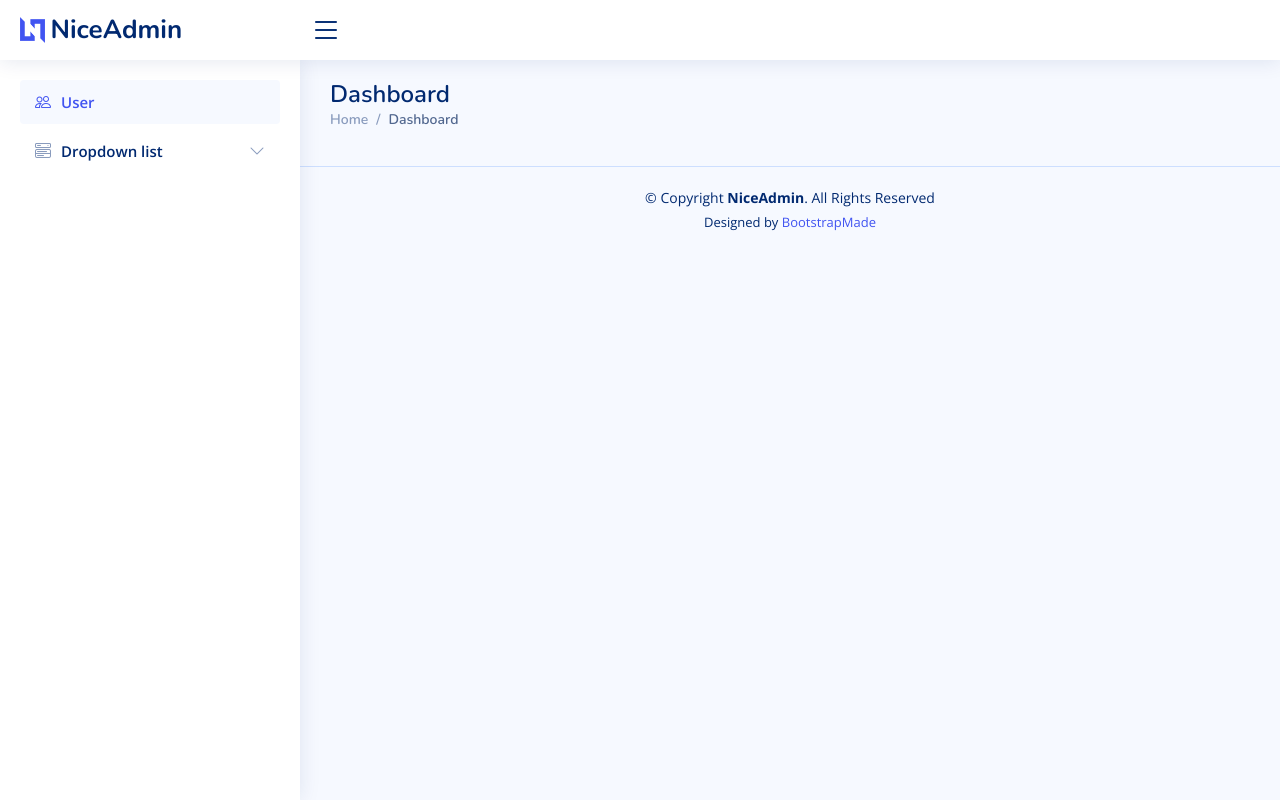
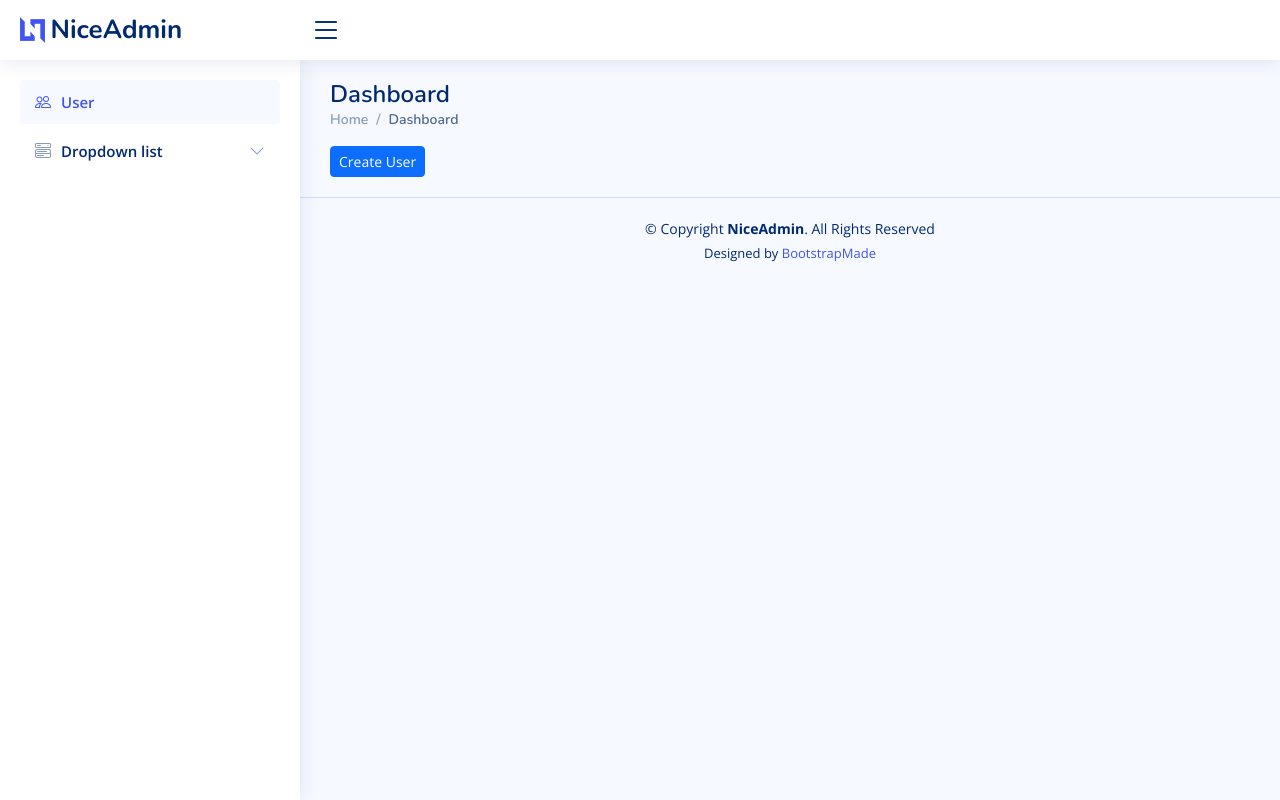
Before and after one commit to pujanrajrai/forwad-fantasy-leauge, a Django app: page /accounts/pages/usermanagement/list/ in a window 1280 px wide. Run offline with Django 3.2, Linux system fonts and the light colour scheme; some libraries are stand-ins or nearby versions.

Commit message:
doing user list

```diff
--- a/apps/accounts/pages/usermanagement/urls.py
+++ b/apps/accounts/pages/usermanagement/urls.py
@@ -3,5 +3,6 @@ from . import views
 app_name = "users"
 
 urlpatterns = [
-    path('list/', views.list, name="list"),
+    path('create/', views.create, name="create_user"),
+    path('list/', views.UserListView.as_view(), name="user_list"),
 ]
--- a/apps/accounts/pages/usermanagement/views.py
+++ b/apps/accounts/pages/usermanagement/views.py
@@ -3,7 +3,38 @@
 CRUD of user including password change and blocking user
 """
 from django.shortcuts import redirect, render
+from .forms import ProfileForm, UserForm
+from django.contrib import messages
+from accounts.models.users import User
+
+def create(request):
+    if request.method == 'POST':
+        user_form = UserForm(request.POST)
+        profile_form = ProfileForm(request.POST, request.FILES)
+
+        if user_form.is_valid() and profile_form.is_valid():
+            user = user_form.save()
+            profile = profile_form.save(commit=False)
+            profile.user = user
+            profile.save()
+            messages.success(request, 'User profile created successfully.')
+            return redirect(reverse('accounts:pages:users:user_list'))
+
+    else:
+        user_form = UserForm()
+        profile_form = ProfileForm()
+
+    return render(request, 'accounts/usermanagement/create.html', {'user_form': user_form, 'profile_form': profile_form})
 
 
-def list(request):
-    return render(request, 'accounts/usermanagement/list.html')
+from django.views.generic import ListView
+
+
+class UserListView(ListView):
+    model = User
+    template_name = 'accounts/usermanagement/list.html'
+    context_object_name = 'user_list'  # Specify the variable name in the template
+
+    def get_queryset(self):
+        # Customize the queryset if needed
+        return User.objects.all()
--- a/apps/accounts/templates/accounts/usermanagement/list.html
+++ b/apps/accounts/templates/accounts/usermanagement/list.html
@@ -1,3 +1,6 @@
 {% extends "base.html" %}
 {% block body %}
+<a href="{% url 'accounts:pages:users:create_user' %}" class="btn btn-sm btn-primary">
+    <i class="fa fa-plus"></i>Create User</a>
+
 {%endblock%}
--- a/core/settings/local.py
+++ b/core/settings/local.py
@@ -16,7 +16,7 @@ pymysql.install_as_MySQLdb()
 # Database
 # https://docs.djangoproject.com/en/3.2/ref/settings/#databases
 
-d_name = config('d_name', default='ims')
+d_name = config('d_name', default='fantasy')
 d_user = config('d_user', default='root')
 d_password = config('d_password', default='notpassword')
 d_host = config('d_host', default='localhost')
```
Also changed, not shown: apps/accounts/pages/usermanagement/forms.py (+16 -0 lines), apps/accounts/templates/accounts/usermanagement/create.html (added, +20 -0 lines).
